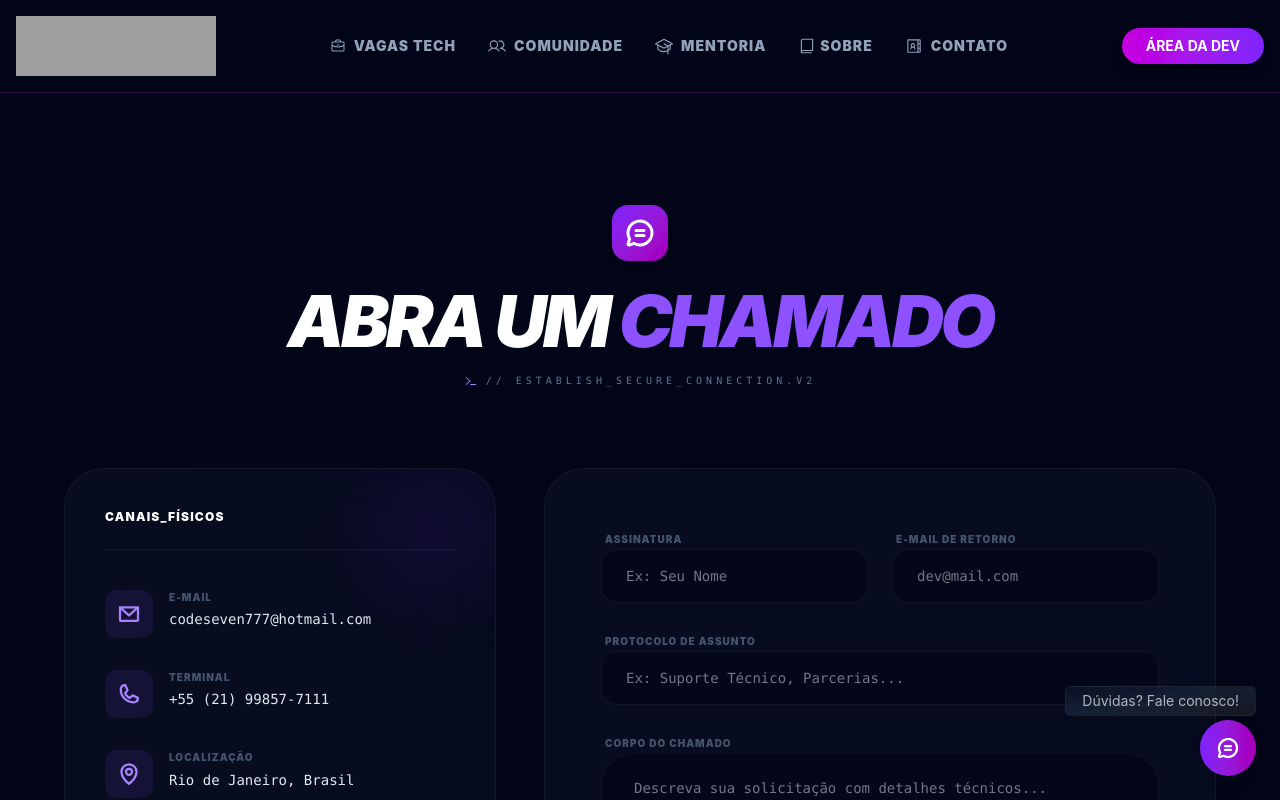
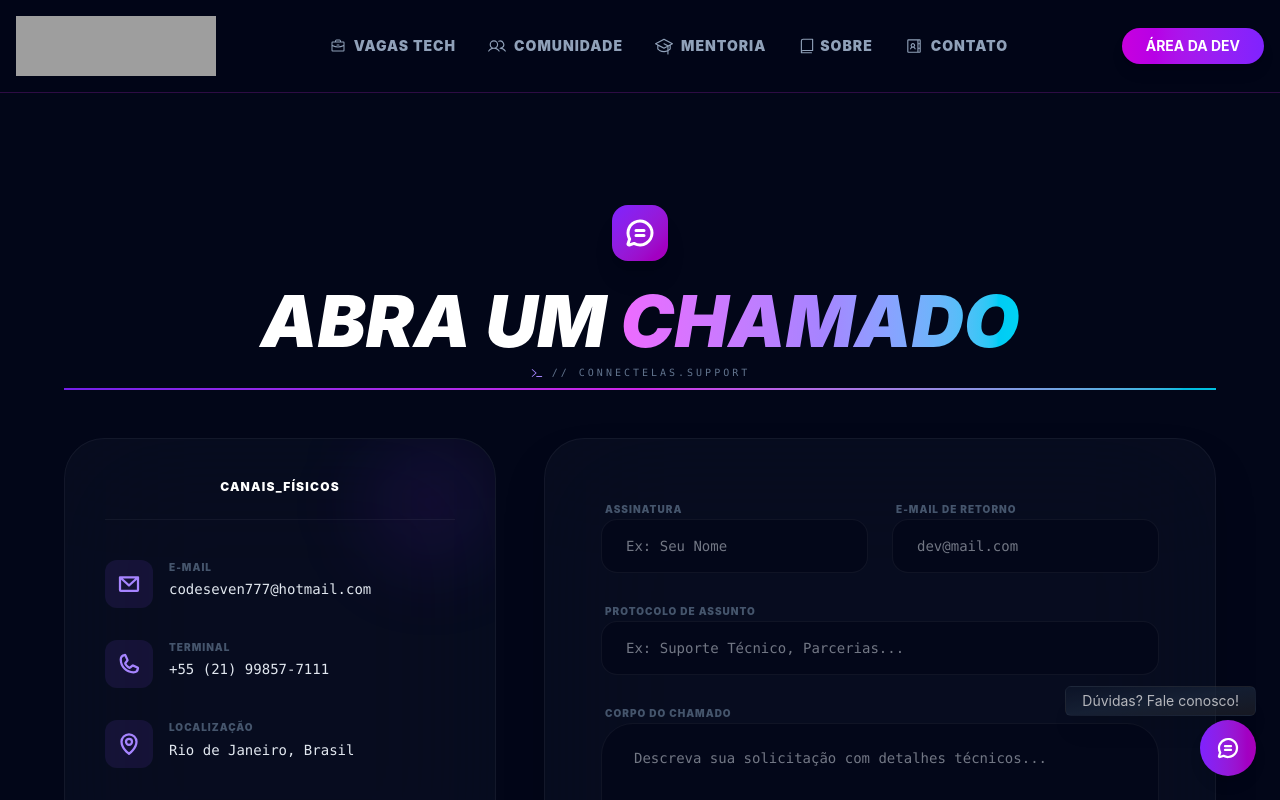
Before and after one commit to CodeSeven-Turma-JavaScript-13/connectElas_react, a React (Vite) app: page /contato in a window 1280 px wide. Shown: the top 800 px of the page. Built offline with nearby package versions, Linux system fonts and the light colour scheme; no server answers; grey boxes are pictures that could not be loaded.

Commit message:
🐛 FIX: Retoques e mudança contato, alteração header sobre.

```diff
--- a/src/components/navbar/Navbar.tsx
+++ b/src/components/navbar/Navbar.tsx
@@ -77,7 +77,7 @@ function Navbar() {
         <div className="lg:hidden flex items-center">
           <button
             onClick={toggleMenu}
-            className="text-white p-2 hover:bg-white/10 rounded-lg transition-colors"
+            className="text-white p-2 hover:bg-white/10 rounded-lg transition-colors cursor-pointer"
           >
             {isMenuOpen ? <X size={28} weight="bold" /> : <List size={28} weight="bold" />}
           </button>
--- a/src/pages/contato/Contato.tsx
+++ b/src/pages/contato/Contato.tsx
@@ -207,7 +207,7 @@ function Contato({ isModal = false, onClose }: ContatoProps) {
               <button
                 type="submit"
                 disabled={loading}
-                className="flex-1 flex items-center justify-center gap-2 bg-linear-to-r from-violet-600 to-fuchsia-700 py-4 rounded-xl text-white font-bold"
+                className="flex-1 flex items-center justify-center gap-2 bg-linear-to-r from-violet-600 to-fuchsia-700 py-4 rounded-xl text-white font-bold cursor-pointer"
               >
                 {loading ? "Enviando..." : success ? "Enviado ✓" : "Enviar"}
                 <PaperPlaneTiltIcon size={20} weight="bold" />
@@ -217,7 +217,7 @@ function Contato({ isModal = false, onClose }: ContatoProps) {
                 <button
                   type="button"
                   onClick={() => onClose?.()}
-                  className="flex-1 bg-slate-800 py-4 rounded-xl text-slate-300"
+                  className="flex-1 bg-slate-800 py-4 rounded-xl text-slate-300 cursor-pointer"
                 >
                   Cancelar
                 </button>
--- a/src/pages/contato/Contato1.tsx
+++ b/src/pages/contato/Contato1.tsx
@@ -10,7 +10,7 @@ function Contato() {
 
       <div className="mx-auto max-w-6xl">
 
-        {/* Header Seção */}
+        {/* Header Seção
         <div className="text-center mb-20">
           <div className="h-14 w-14 bg-linear-to-br from-violet-600 to-fuchsia-700 rounded-2xl flex items-center justify-center text-white mx-auto mb-6 shadow-xl">
              <ChatCircleTextIcon size={32} weight="bold" />
@@ -22,6 +22,29 @@ function Contato() {
             <TerminalIcon size={14} className="text-violet-400" />
             // establish_secure_connection.v2
           </p>
+        </div> */}
+
+        {/* HEADER */}
+        <div className="flex flex-col items-center mb-12">
+          {/* <img
+            src="https://ik.imagekit.io/majulial/connect/favIconConnectElas.png.png"
+            width={75}
+          /> */}
+
+          <div className="h-14 w-14 bg-linear-to-br from-violet-600 to-fuchsia-700 rounded-2xl flex items-center justify-center text-white mx-auto mb-6 shadow-xl">
+             <ChatCircleTextIcon size={32} weight="bold" />
+          </div>
+
+          <h1 className="text-4xl font-black md:text-7xl text-white italic mb-2">
+            ABRA UM <span className="bg-linear-to-r from-fuchsia-400 via-violet-400 to-cyan-400 bg-clip-text text-transparent">CHAMADO</span>
+          </h1>
+
+          <p className="text-slate-500 font-mono text-[10px] uppercase tracking-[0.3em] flex items-center gap-2">
+            <TerminalIcon size={14} className="text-violet-400" />
+            // connectelas.support
+          </p>
+
+          <div className="w-full h-0.5 mt-2 bg-linear-to-r from-violet-600 via-fuchsia-500 to-cyan-400 animate-pulse"></div>
         </div>
 
         <div className="grid grid-cols-1 lg:grid-cols-5 gap-12">
@@ -30,7 +53,9 @@ function Contato() {
           <div className="lg:col-span-2 space-y-8">
             <div className="bg-slate-900/40 backdrop-blur-3xl border border-white/5 p-10 rounded-[40px] relative overflow-hidden">
               <div className="absolute top-0 right-0 w-32 h-32 bg-violet-600/10 rounded-full blur-2xl -z-10"></div>
-              <h3 className="text-white font-black uppercase tracking-widest text-xs mb-10 border-b border-white/5 pb-6">Canais_Físicos</h3>
+              <h3 className="text-white font-black uppercase tracking-widest text-xs mb-10 border-b border-white/5 pb-6 text-center">
+                         Canais_Físicos
+              </h3>
 
               <div className="space-y-8">
                 <div className="flex items-start gap-4">
@@ -115,7 +140,7 @@ function Contato() {
 
                    <button
                     type="submit"
-                    className="w-full group relative flex items-center justify-center rounded-2xl bg-linear-to-r from-violet-600 to-fuchsia-700 px-8 py-5 text-white font-black uppercase tracking-tighter transition-all hover:shadow-[0_0_40px_rgba(139,92,246,0.4)] hover:scale-[1.01] active:scale-95"
+                    className="w-full group relative flex items-center justify-center rounded-2xl bg-linear-to-r from-violet-600 to-fuchsia-700 px-8 py-5 text-white font-black uppercase tracking-tighter transition-all hover:shadow-[0_0_40px_rgba(139,92,246,0.4)] hover:scale-[1.01] active:scale-95 cursor-pointer"
                    >
                      Enviar Mensagem
                      <PaperPlaneTiltIcon size={24} weight="bold" className="ml-3 transition-transform group-hover:translate-x-1" />
--- a/src/pages/sobre/SobreNos.tsx
+++ b/src/pages/sobre/SobreNos.tsx
@@ -24,6 +24,7 @@ function SobreNos() {
           <p className="max-w-2xl mx-auto text-slate-500 font-mono text-[10px] md:text-xs uppercase tracking-[0.2em] md:tracking-[0.3em] leading-relaxed">
             // connect_elas.about_us.manifesto.v2.0
           </p>
+           <div className="w-full h-0.5 mt-2 bg-linear-to-r from-violet-600 via-fuchsia-500 to-cyan-400 animate-pulse"></div>
         </div>
 
         {/* Nossa Missão */}
```
